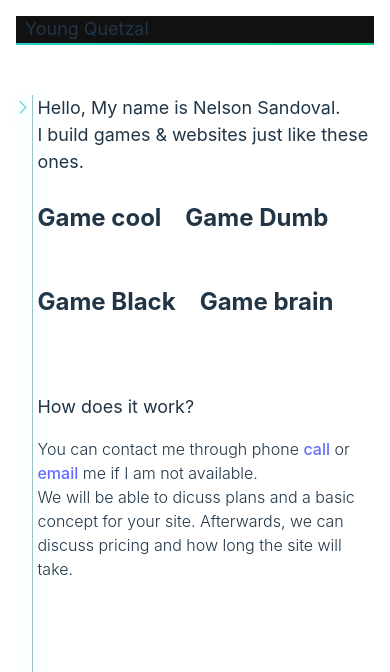
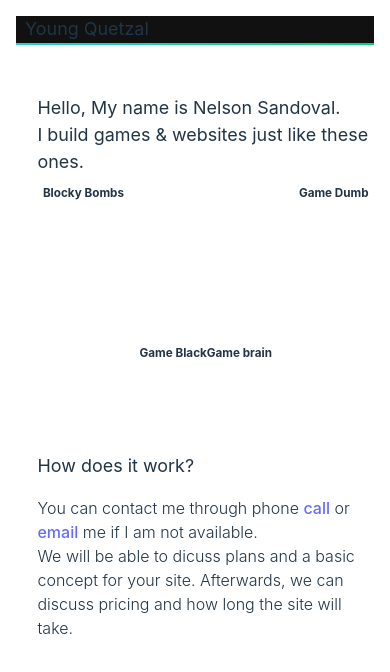
Before and after one commit to MrMushroomSharp/Young-Quetzal, a React (Vite) app in the folder Client/: page / in a window 390 px wide. Shown: the top 672 px of the page. Built offline with nearby package versions, Linux system fonts and the light colour scheme.

Commit message:
Remove pageline and arrows.
Too difficult and unnecessary to manage.

```diff
--- a/Client/src/App.jsx
+++ b/Client/src/App.jsx
@@ -8,7 +8,6 @@ function App() {
   return (
     <>
       <Navbar />
-      <PageLine />
       <Home />
     </>
   )
--- a/Client/src/Components/PageLine.jsx
+++ /dev/null
@@ -1,17 +0,0 @@
-import React from 'react'
-import './components.css'
-
-function PageLine() {
-    return (
-        <>
-            <div className='arrow-cont'>
-                <div className="arrow" id='arrow-1'></div>
-            </div>
-
-            <div className='line'>
-            </div>
-        </>
-    )
-}
-
-export default PageLine
--- a/Client/src/Components/components.css
+++ b/Client/src/Components/components.css
@@ -16,42 +16,7 @@
     margin-top: 0px;
 }
 
-/*PAGELINE*/
-.line {
-    width: 5px;
-    height: 50em;
-    border-right: 2px solid rgb(157, 196, 199);
-    filter: drop-shadow(0 0 0.75rem #86f9f9);
-    float: left;
-    margin-left: 2.2%;
-}
-
-.arrow {
-    height: 20px;
-    width: 20px;
-
-    border-top: 4px solid #29cfcf;
-    border-left: 4px solid #29Cfba;
-
-    transform: rotate(135deg);
-    filter: drop-shadow(0 0 0.75rem #86f9f9);
-
-    margin: 0px;
-    margin-top: 1.2em;
-}
-
-.arrow-cont {
-    float: left;
-}
-
 @media only screen and (max-width: 856px) {
-    .arrow {
-        width: 2vw;
-        height: 2vw;
-        border-width: 0.5vw;
-        margin-top: 90%
-    }
-
     .navbar {
         height: 3%;
     }
@@ -59,9 +24,4 @@
     .navbar-cont {
         margin-bottom: 14%;
     }
-
-    .line {
-        margin-left: 0.5%;
-        border-width: 1px;
-    }
 }
--- a/Client/src/index.css
+++ b/Client/src/index.css
@@ -32,6 +32,10 @@ h1 {
 @media only screen and (max-width: 856px) {
   h1 {
     font-size: 4.6vw;
+  }
+
+  h2 {
+    font-size: 3vw;
   }
 }
 
--- a/Client/src/pages/Home.jsx
+++ b/Client/src/pages/Home.jsx
@@ -7,13 +7,13 @@ function Home() {
             <div className='title'>
                 <h1>Hello, My name is Nelson Sandoval.</h1>
                 <h1>I build games &#38; websites just like these ones.</h1>
-            </div>
 
-            <div className="apps-display">
-                <h2>Game cool</h2>
-                <h2>Game Dumb</h2>
-                <h2>Game Black</h2>
-                <h2>Game brain</h2>
+                <div className="apps-display">
+                    <div id="blocky-bombs"><h2>Blocky Bombs</h2></div>
+                    <h2>Game Dumb</h2>
+                    <h2>Game Black</h2>
+                    <h2>Game brain</h2>
+                </div>
             </div>
 
             <div className='process'>
--- a/Client/src/pages/pages.css
+++ b/Client/src/pages/pages.css
@@ -1,5 +1,6 @@
-.home {
+.title {
     margin-left: 6%;
+    margin-bottom: 2%;
 }
 
 .home .title h1 {
@@ -10,10 +11,15 @@
     display: flex;
     flex-direction: row;
     flex-wrap: wrap;
-    margin-bottom: 15%;
+    justify-content: center;
 }
 
-.apps-display h2 {
-    margin: 1em;
-    margin-left: 0px;
+.apps-display div {
+    width: 16em;
+    height: 10em;
 }
+
+.process {
+    margin-top: 5em;
+    margin-left: 6%;
+}
```
